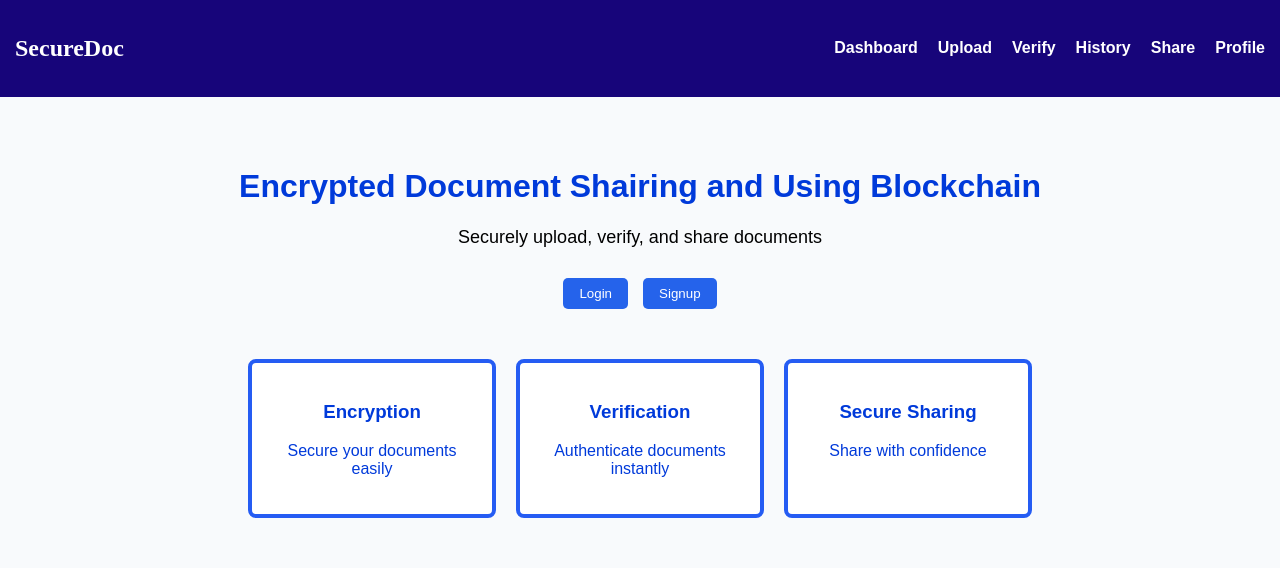
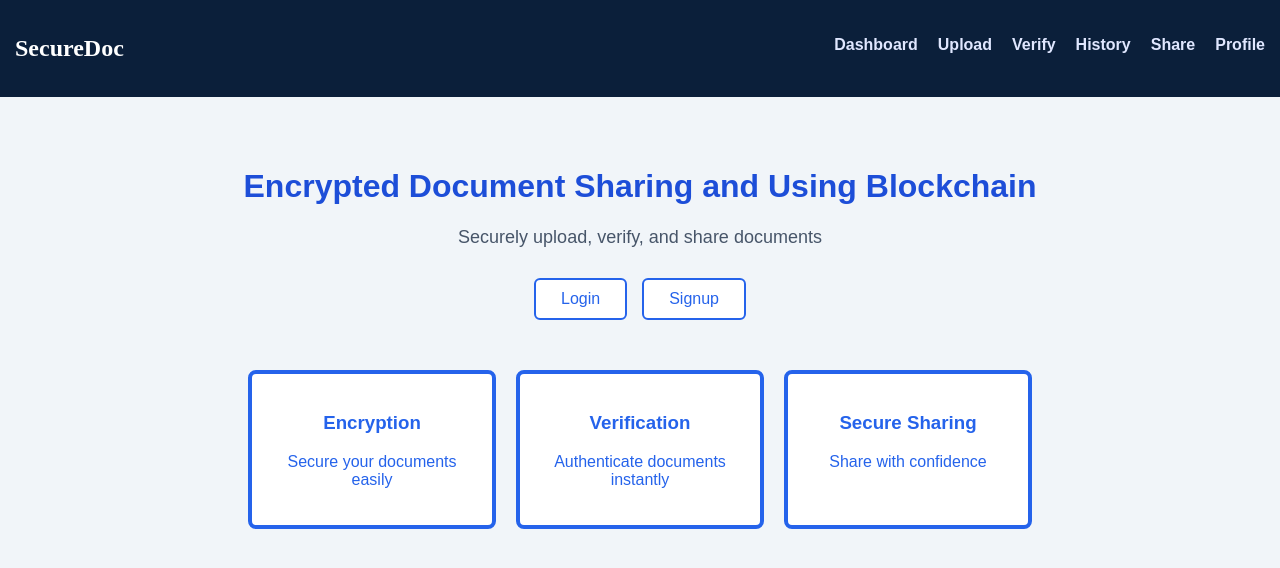
Before and after one commit to Huraira120226/project-react-, a React (Vite) app: page / in a window 1280 px wide. Shown: the top 568 px of the page. Built offline with nearby package versions, Linux system fonts and the light colour scheme.

Commit message:
landing page done

```diff
--- a/src/components/Navbar.jsx
+++ b/src/components/Navbar.jsx
@@ -1,18 +1,82 @@
-import React from "react";
+import React, { useState } from "react";
 import { Link } from "react-router-dom";
 
 export default function Navbar() {
+
+  const [hovered, setHovered] = useState(null);
+
+ const linkStyle = (index) => ({
+  color: hovered === index ? "#FFFFFF" : "#E0E7FF",
+  textDecoration: "none",
+  fontWeight: "bold",
+  transition: "all 0.3s ease",
+  borderBottom: hovered === index ? "2px solid #3B82F6" : "2px solid transparent",
+  paddingBottom: "4px",
+  textShadow: hovered === index
+    ? "0 0 8px rgba(59, 130, 246, 0.8)"
+    : "none"
+});
+
   return (
     <div style={styles.nav}>
-      <h2 style={{ color: "white", fontFamily: 'Poppins' }}>SecureDoc</h2>
+      <h2 style={{ color: "#FFFFFF", fontFamily: "Poppins" }}>
+        SecureDoc
+      </h2>
 
       <div style={styles.links}>
-        <Link style={styles.link} to="/dashboard">Dashboard</Link>
-        <Link style={styles.link} to="/upload">Upload</Link>
-        <Link style={styles.link} to="/verify">Verify</Link>
-        <Link style={styles.link} to="/history">History</Link>
-        <Link style={styles.link} to="/share">Share</Link>
-        <Link style={styles.link} to="/profile">Profile</Link>
+        <Link
+          style={linkStyle(1)}
+          to="/dashboard"
+          onMouseEnter={() => setHovered(1)}
+          onMouseLeave={() => setHovered(null)}
+        >
+          Dashboard
+        </Link>
+
+        <Link
+          style={linkStyle(2)}
+          to="/upload"
+          onMouseEnter={() => setHovered(2)}
+          onMouseLeave={() => setHovered(null)}
+        >
+          Upload
+        </Link>
+
+        <Link
+          style={linkStyle(3)}
+          to="/verify"
+          onMouseEnter={() => setHovered(3)}
+          onMouseLeave={() => setHovered(null)}
+        >
+          Verify
+        </Link>
+
+        <Link
+          style={linkStyle(4)}
+          to="/history"
+          onMouseEnter={() => setHovered(4)}
+          onMouseLeave={() => setHovered(null)}
+        >
+          History
+        </Link>
+
+        <Link
+          style={linkStyle(5)}
+          to="/share"
+          onMouseEnter={() => setHovered(5)}
+          onMouseLeave={() => setHovered(null)}
+        >
+          Share
+        </Link>
+
+        <Link
+          style={linkStyle(6)}
+          to="/profile"
+          onMouseEnter={() => setHovered(6)}
+          onMouseLeave={() => setHovered(null)}
+        >
+          Profile
+        </Link>
       </div>
     </div>
   );
@@ -20,7 +84,7 @@ export default function Navbar() {
 
 const styles = {
   nav: {
-    backgroundColor: "#17057a",
+    backgroundColor: "#0B1F3A",
     padding: "15px",
     display: "flex",
     justifyContent: "space-between",
@@ -29,11 +93,5 @@ const styles = {
   links: {
     display: "flex",
     gap: "20px"
-  },
-  link: {
-    color: "white",
-    textDecoration: "none",
-    fontWeight: "bold"
-
   }
 };
--- a/src/pages/Landing.jsx
+++ b/src/pages/Landing.jsx
@@ -4,43 +4,78 @@ import Navbar from "../components/Navbar.jsx";
 
 export default function Landing() {
 
-  const [hovered, setHovered] = useState(null);
+  const [hoveredCard, setHoveredCard] = useState(null);
+  const [hoveredBtn, setHoveredBtn] = useState(null);
 
   const boxStyle = (index) => ({
     padding: "20px",
-    border: "4px solid #255cf3",
+    border: "4px solid #2563EB",
     borderRadius: "8px",
     width: "200px",
-    background: hovered === index
-      ? "linear-gradient(135deg, #d3d3d3, #003ada)" // grey to blue gradient
-      : "white",
-    color: hovered === index ? "white" : "#003ada",
+    backgroundColor: hoveredCard === index ? "#2563EB" : "white",
+    color: hoveredCard === index ? "white" : "#2563EB",
     cursor: "pointer",
-    transition: "0.3s ease"
+    transition: "all 0.3s ease",
+    transform: hoveredCard === index ? "translateY(-8px)" : "translateY(0)",
+    boxShadow: hoveredCard === index
+      ? "0 15px 30px rgba(37, 99, 235, 0.25)"
+      : "none"
   });
 
-  const headingStyle = {
-    color: "inherit"
-  };
+  const buttonStyle = (index) => ({
+    padding: "10px 25px",
+    border: "2px solid #2563EB",
+    borderRadius: "6px",
+    backgroundColor: hoveredBtn === index ? "#2563EB" : "white",
+    color: hoveredBtn === index ? "white" : "#2563EB",
+    cursor: "pointer",
+    fontSize: "16px",
+    transition: "all 0.3s ease",
+    transform: hoveredBtn === index ? "translateY(-4px)" : "translateY(0)",
+    boxShadow: hoveredBtn === index
+      ? "0 8px 20px rgba(37, 99, 235, 0.35)"
+      : "none"
+  });
 
   return (
     <>
       <Navbar />
-      <div style={{ textAlign: "center", padding: "50px" }}>
-        <h1 style={{ color: "#003ada" }}>
-          Encrypted Document Shairing and Using Blockchain
+      <div
+        style={{
+          textAlign: "center",
+          padding: "50px",
+          backgroundColor: "#F1F5F9",   // ✅ background added
+          minHeight: "100vh"
+        }}
+      >
+
+        <h1 style={{ color: "#1D4ED8" }}>
+          Encrypted Document Sharing and Using Blockchain
         </h1>
 
-        <p style={{ color: "#000000", fontSize: "18px", margin: "20px 0" }}>
+        <p style={{ color: "#475569", fontSize: "18px", margin: "20px 0" }}>
           Securely upload, verify, and share documents
         </p>
 
         <div style={{ marginTop: "30px" }}>
           <Link to="/login">
-            <button style={{ marginRight: "15px" }}>Login</button>
+            <button
+              style={{ ...buttonStyle(1), marginRight: "15px" }}
+              onMouseEnter={() => setHoveredBtn(1)}
+              onMouseLeave={() => setHoveredBtn(null)}
+            >
+              Login
+            </button>
           </Link>
+
           <Link to="/signup">
-            <button>Signup</button>
+            <button
+              style={buttonStyle(2)}
+              onMouseEnter={() => setHoveredBtn(2)}
+              onMouseLeave={() => setHoveredBtn(null)}
+            >
+              Signup
+            </button>
           </Link>
         </div>
 
@@ -48,28 +83,28 @@ export default function Landing() {
 
           <div
             style={boxStyle(1)}
-            onMouseEnter={() => setHovered(1)}
-            onMouseLeave={() => setHovered(null)}
+            onMouseEnter={() => setHoveredCard(1)}
+            onMouseLeave={() => setHoveredCard(null)}
           >
-            <h3 style={headingStyle}>Encryption</h3>
+            <h3>Encryption</h3>
             <p>Secure your documents easily</p>
           </div>
 
           <div
             style={boxStyle(2)}
-            onMouseEnter={() => setHovered(2)}
-            onMouseLeave={() => setHovered(null)}
+            onMouseEnter={() => setHoveredCard(2)}
+            onMouseLeave={() => setHoveredCard(null)}
           >
-            <h3 style={headingStyle}>Verification</h3>
+            <h3>Verification</h3>
             <p>Authenticate documents instantly</p>
           </div>
 
           <div
             style={boxStyle(3)}
-            onMouseEnter={() => setHovered(3)}
-            onMouseLeave={() => setHovered(null)}
+            onMouseEnter={() => setHoveredCard(3)}
+            onMouseLeave={() => setHoveredCard(null)}
           >
-            <h3 style={headingStyle}>Secure Sharing</h3>
+            <h3>Secure Sharing</h3>
             <p>Share with confidence</p>
           </div>
 
--- a/src/pages/Login.jsx
+++ b/src/pages/Login.jsx
@@ -3,11 +3,11 @@ import { useNavigate } from "react-router-dom";
 
 export default function Login({ setUserRole }) {
   const [email, setEmail] = useState("");
+  const [hovered, setHovered] = useState(false);
   const navigate = useNavigate();
 
   const handleLogin = (e) => {
     e.preventDefault();
-    // role based on email
     if (email.includes("admin")) {
       setUserRole("admin");
       navigate("/admin");
@@ -15,6 +15,21 @@ export default function Login({ setUserRole }) {
       setUserRole("user");
       navigate("/dashboard");
     }
+  };
+
+  const buttonStyle = {
+    padding: "10px 25px",
+    border: "2px solid #255cf3",
+    borderRadius: "6px",
+    backgroundColor: hovered ? "#255cf3" : "white",
+    color: hovered ? "white" : "#000000",
+    cursor: "pointer",
+    fontSize: "16px",
+    transition: "all 0.3s ease",
+    transform: hovered ? "translateY(-4px)" : "translateY(0)",
+    boxShadow: hovered
+      ? "0 6px 15px rgba(37, 92, 243, 0.4)"
+      : "none"
   };
 
   return (
@@ -35,7 +50,14 @@ export default function Login({ setUserRole }) {
           required
           style={{ padding: "8px", width: "250px", marginBottom: "10px" }}
         /><br/>
-        <button type="submit">Login</button>
+        <button
+          type="submit"
+          style={buttonStyle}
+          onMouseEnter={() => setHovered(true)}
+          onMouseLeave={() => setHovered(false)}
+        >
+          Login
+        </button>
       </form>
     </div>
   );
--- a/src/pages/user/Upload.jsx
+++ b/src/pages/user/Upload.jsx
@@ -1,14 +1,72 @@
+import React, { useState } from "react";
 import Navbar from "../../components/Navbar";
 
 export default function Upload() {
+  const [hoveredBtn, setHoveredBtn] = useState(false);
+  const [hoveredFile, setHoveredFile] = useState(false);
+
+  const commonHoverStyle = (hovered) => ({
+    padding: "10px 25px",
+    border: "2px solid #255cf3",
+    borderRadius: "6px",
+    backgroundColor: hovered ? "#255cf3" : "white",
+    color: hovered ? "white" : "#000000",
+    cursor: "pointer",
+    fontSize: "16px",
+    transition: "all 0.3s ease",
+    transform: hovered ? "translateY(-4px)" : "translateY(0)",
+    boxShadow: hovered ? "0 6px 15px rgba(37, 92, 243, 0.4)" : "none",
+    display: "inline-block"
+  });
+
   return (
     <>
       <Navbar />
-      <div style={{ padding: "30px" }}>
-        <h1>Upload Document</h1>
-        <input type="file" />
-        <br /><br />
-        <button>Upload</button>
+      <div
+        style={{
+          padding: "50px",
+          minHeight: "100vh",
+          display: "flex",
+          justifyContent: "center",
+          alignItems: "center",
+          backgroundColor: "#EEF2FF"
+        }}
+      >
+        {/* Center Card */}
+        <div
+          style={{
+            backgroundColor: "white",
+            padding: "40px",
+            borderRadius: "12px",
+            boxShadow: "0 8px 20px rgba(0,0,0,0.1)",
+            textAlign: "center",
+            minWidth: "300px"
+          }}
+        >
+          <h1 style={{ color: "#1D4ED8", marginBottom: "30px" }}>
+            Upload Document
+          </h1>
+
+          {/* Custom File Input */}
+          <label
+            style={{ ...commonHoverStyle(hoveredFile), marginBottom: "20px" }}
+            onMouseEnter={() => setHoveredFile(true)}
+            onMouseLeave={() => setHoveredFile(false)}
+          >
+            Choose File
+            <input type="file" style={{ display: "none" }} />
+          </label>
+
+          <br />
+
+          <button
+            style={commonHoverStyle(hoveredBtn)}
+            onMouseEnter={() => setHoveredBtn(true)}
+            onMouseLeave={() => setHoveredBtn(false)}
+          >
+            Upload
+          </button>
+        </div>
       </div>
     </>
   );
```
